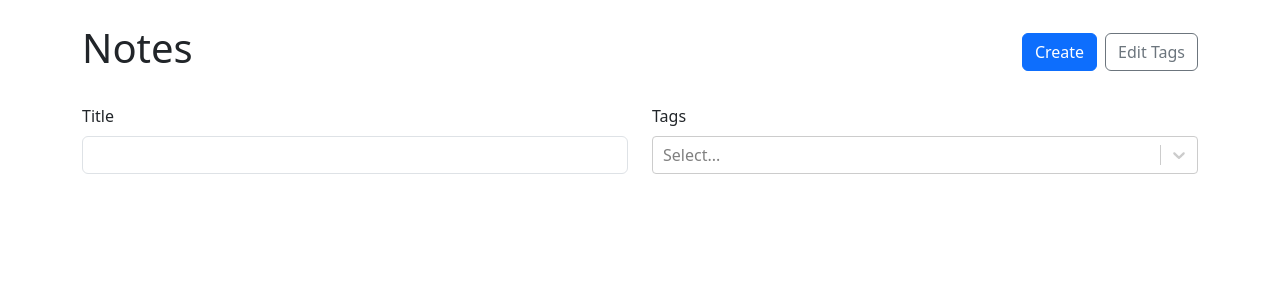
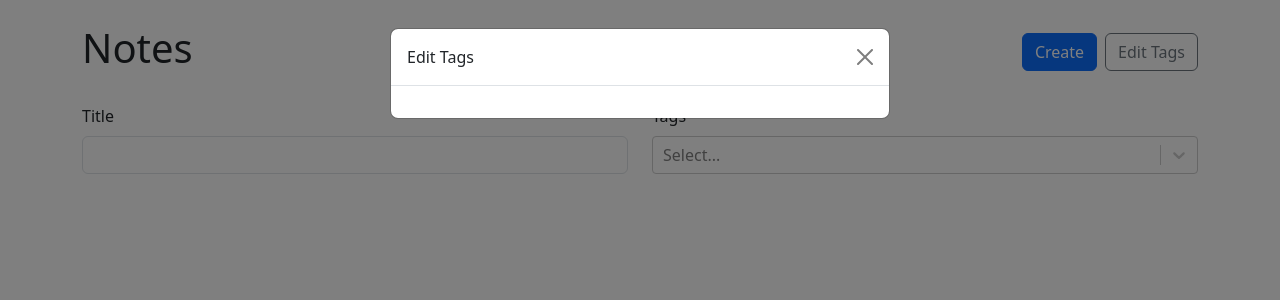
Before and after one commit to rosstungol/notes-app, a React (Vite) app: page / in a window 1280 px wide. Both pictures are taken after a click on the button "Edit Tags". Shown: the top 300 px of the page. Built offline with nearby package versions, Linux system fonts and the light colour scheme.

Commit message:
Adds EditTagsModal component

```diff
--- a/src/NoteList.tsx
+++ b/src/NoteList.tsx
@@ -1,5 +1,14 @@
 import { useMemo, useState } from "react"
-import { Badge, Button, Card, Col, Form, Row, Stack } from "react-bootstrap"
+import {
+  Badge,
+  Button,
+  Card,
+  Col,
+  Form,
+  Modal,
+  Row,
+  Stack
+} from "react-bootstrap"
 import { Link } from "react-router-dom"
 import ReactSelect from "react-select"
 import { Tag } from "./App"
@@ -16,9 +25,16 @@
   notes: SimplifiedNote[]
 }
 
+type EditTagsModalProps = {
+  show: boolean
+  availableTags: Tag[]
+  handleClose: () => void
+}
+
 export function NoteList({ availableTags, notes }: NoteListProps) {
   const [selectedTags, setSelectedTags] = useState<Tag[]>([])
   const [title, setTitle] = useState("")
+  const [editTagsModalIsOpen, setEditTagsModalIsOpen] = useState(false)
 
   const filteredNotes = useMemo(() => {
     return notes.filter((note) => {
@@ -44,7 +60,12 @@
             <Link to='/new'>
               <Button variant='primary'>Create</Button>
             </Link>
-            <Button variant='outline-secondary'>Edit Tags</Button>
+            <Button
+              variant='outline-secondary'
+              onClick={() => setEditTagsModalIsOpen(true)}
+            >
+              Edit Tags
+            </Button>
           </Stack>
         </Col>
       </Row>
@@ -90,6 +111,11 @@
           </Col>
         ))}
       </Row>
+      <EditTagsModal
+        show={editTagsModalIsOpen}
+        handleClose={() => setEditTagsModalIsOpen(false)}
+        availableTags={availableTags}
+      />
     </>
   )
 }
@@ -125,3 +151,33 @@
     </Card>
   )
 }
+
+function EditTagsModal({
+  availableTags,
+  handleClose,
+  show
+}: EditTagsModalProps) {
+  return (
+    <Modal show={show} onHide={handleClose}>
+      <Modal.Header closeButton>Edit Tags</Modal.Header>
+      <Modal.Body>
+        <Form>
+          <Stack gap={2}>
+            {availableTags.map((tag) => {
+              return (
+                <Row key={tag.id}>
+                  <Col>
+                    <Form.Control type='text' value={tag.label} />
+                  </Col>
+                  <Col xs='auto'>
+                    <Button variant='outline-danger'>&times;</Button>
+                  </Col>
+                </Row>
+              )
+            })}
+          </Stack>
+        </Form>
+      </Modal.Body>
+    </Modal>
+  )
+}
```
